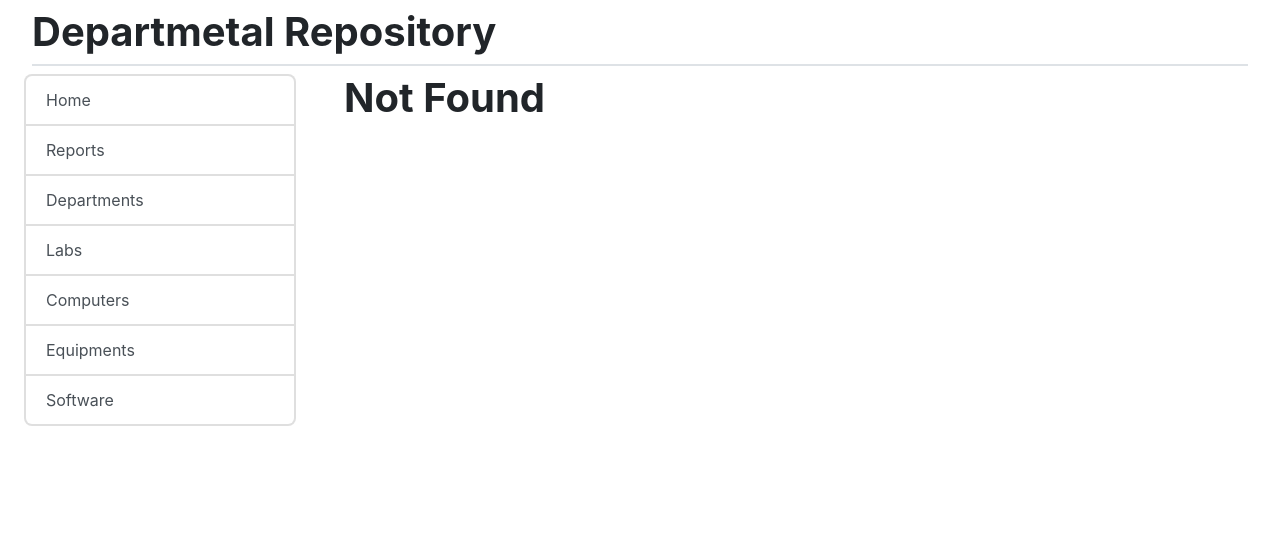
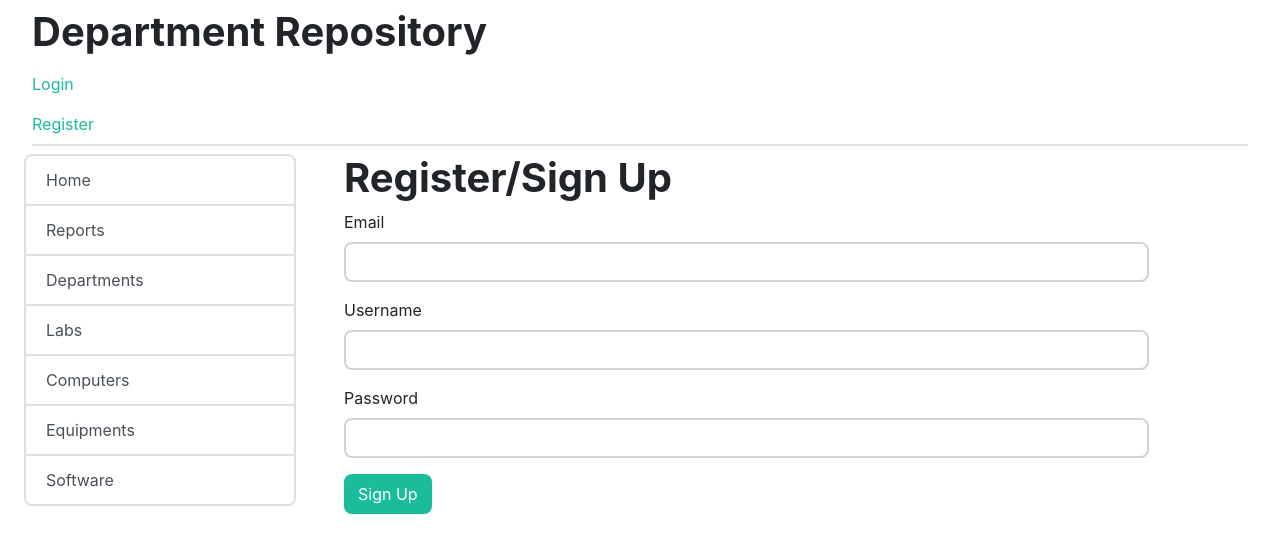
Before and after one commit to rinkeshsante/CollegeRepoFrontend, a React (Create React App) app: page /register in a window 1280 px wide. Before the commit this address led to /not-found. Shown: the top 552 px of the page. Built offline with nearby package versions, Linux system fonts and the light colour scheme.

Commit message:
edit login

```diff
--- /dev/null
+++ b/src/components/LoginForm.jsx
@@ -0,0 +1,30 @@
+import React, { Component } from "react";
+
+class LoginForm extends Component {
+  handleSubmit = (e) => {
+    e.preventDefault();
+
+    console.log("Submitted");
+  };
+
+  render() {
+    return (
+      <div>
+        <h1>Login</h1>
+        <form onSubmit={this.handleSubmit}>
+          <div className="form-group">
+            <label htmlFor="username">Username</label>
+            <input id="username" type="text" className="form-control" />
+          </div>
+          <div className="form-group">
+            <label htmlFor="password">Password</label>
+            <input id="password" type="text" className="form-control" />
+          </div>
+          <button className="btn btn-primary">Login</button>
+        </form>
+      </div>
+    );
+  }
+}
+
+export default LoginForm;
--- /dev/null
+++ b/src/components/RegisterForm.jsx
@@ -0,0 +1,34 @@
+import React, { Component } from "react";
+
+class RegisterForm extends Component {
+  handleSubmit = (e) => {
+    e.preventDefault();
+
+    console.log("Submitted");
+  };
+
+  render() {
+    return (
+      <div>
+        <h1>Register/Sign Up</h1>
+        <form onSubmit={this.handleSubmit}>
+          <div className="form-group">
+            <label htmlFor="email">Email</label>
+            <input id="email" type="email" className="form-control" />
+          </div>
+          <div className="form-group">
+            <label htmlFor="username">Username</label>
+            <input id="username" type="text" className="form-control" />
+          </div>
+          <div className="form-group">
+            <label htmlFor="password">Password</label>
+            <input id="password" type="text" className="form-control" />
+          </div>
+          <button className="btn btn-primary">Sign Up</button>
+        </form>
+      </div>
+    );
+  }
+}
+
+export default RegisterForm;
--- a/src/components/main.jsx
+++ b/src/components/main.jsx
@@ -2,6 +2,8 @@
 import { Route, Redirect, Switch } from "react-router-dom";
 import ExportCSV from "./exportCsv";
 import Home from "./home";
+import LoginForm from "./LoginForm";
+import RegisterForm from "./RegisterForm";
 import NotFound from "./notFound";
 import DepartmentTable from "./tables/departmentTable";
 
@@ -10,6 +12,8 @@
     return (
       <div className="col-md-8 order-md-2 ">
         <Switch>
+          <Route path="/register" component={RegisterForm}></Route>
+          <Route path="/login" component={LoginForm}></Route>
           <Route path="/departments" component={DepartmentTable}></Route>
           <Route path="/home" component={Home}></Route>
           <Route path="/reports" component={ExportCSV}></Route>
--- a/src/components/navbar.jsx
+++ b/src/components/navbar.jsx
@@ -1,10 +1,21 @@
 import React, { Component } from "react";
+import { NavLink } from "react-router-dom";
 
 export class Navbar extends Component {
   render() {
     return (
       <nav className="border-bottom m-2">
-        <h1>Departmetal Repository</h1>
+        {/* <div className="collapse navbar-collapse"> */}
+        <div className="navbar-nav">
+          <h1>Department Repository</h1>
+          <NavLink className="nav-item nav-link" to="/login">
+            Login
+          </NavLink>
+          <NavLink className="nav-item nav-link" to="/register">
+            Register
+          </NavLink>
+        </div>
+        {/* </div> */}
       </nav>
     );
   }
```
